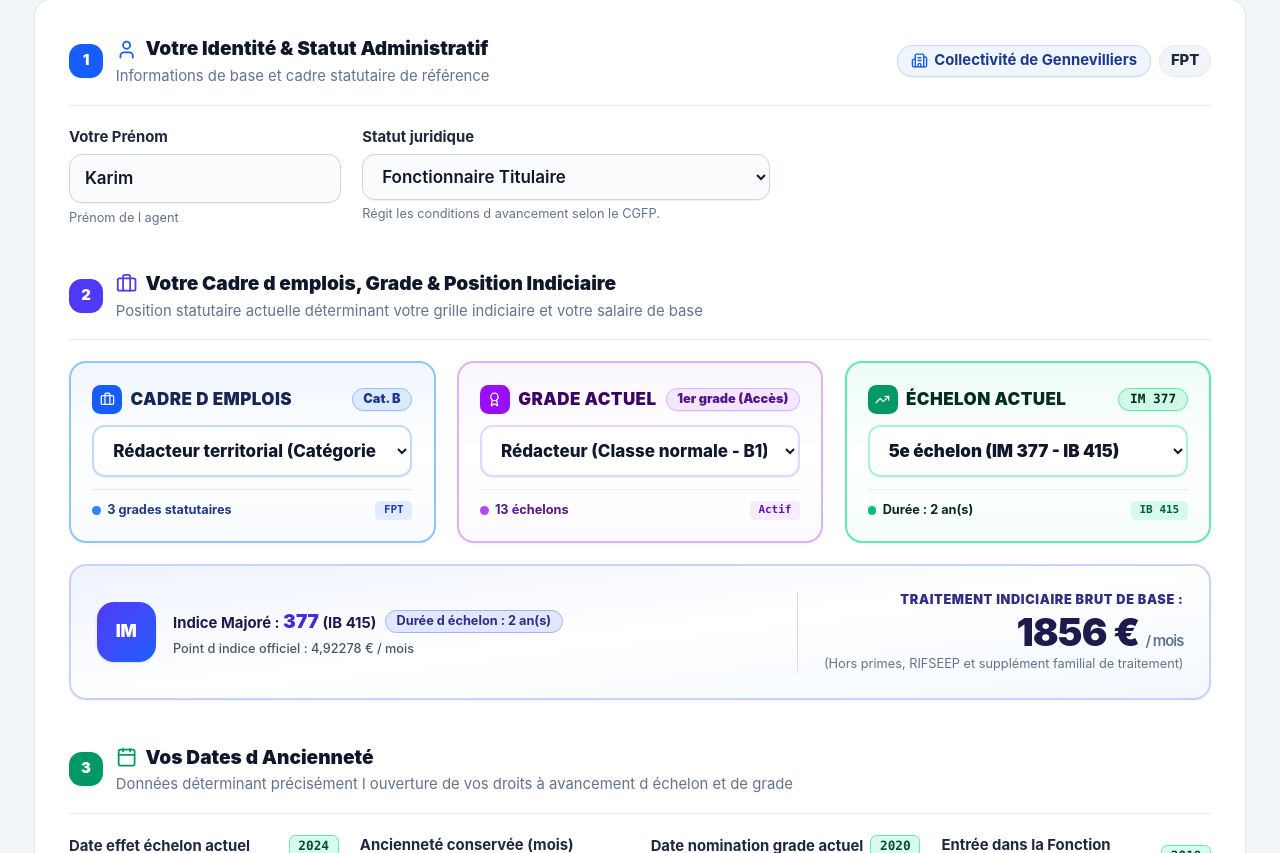
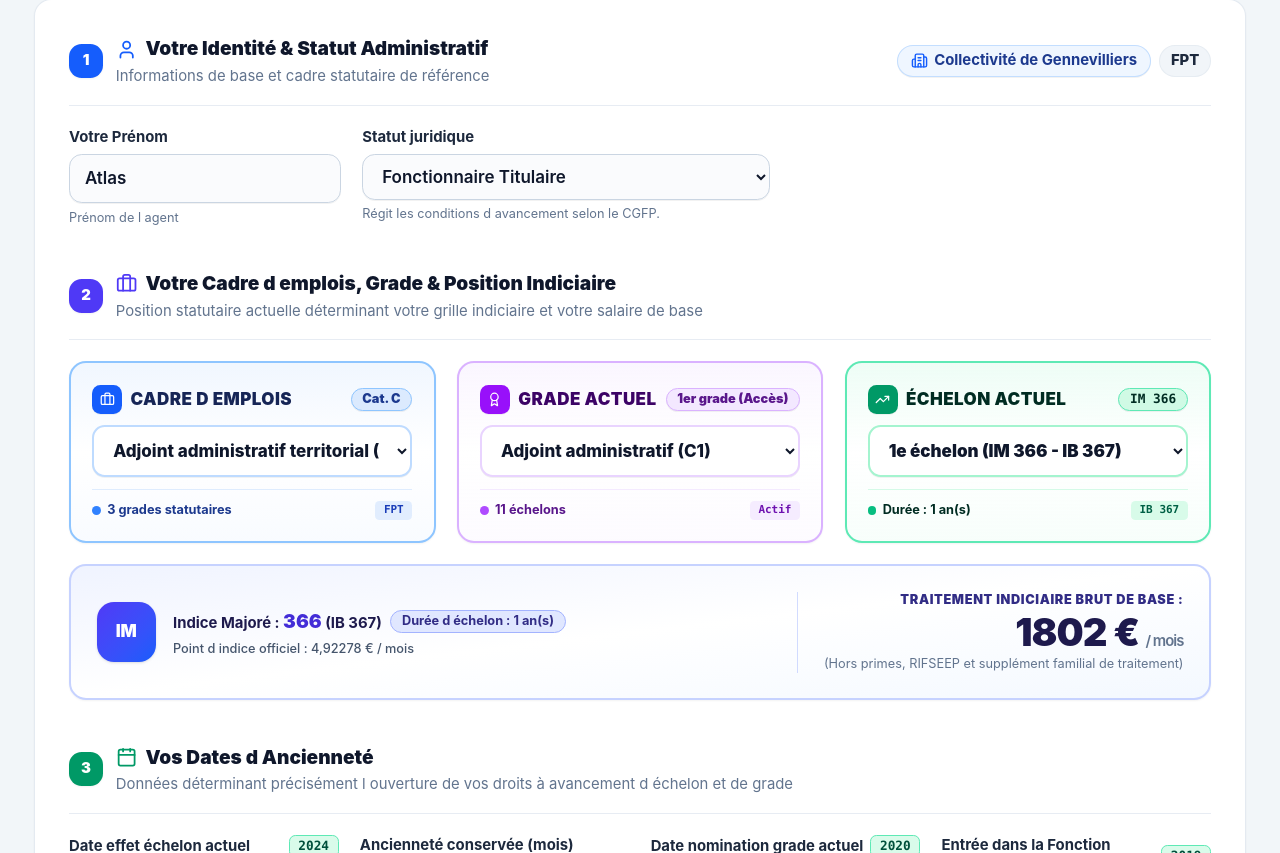
Before and after one commit to Nikkoola22/bolt, a React (Vite) app: page / in a window 1280 px wide. Shown: the part 498-1351 px from the top of the page. Built offline with nearby package versions, Linux system fonts and the light colour scheme.

Commit message:
feat: set default profile to Atlas with cadre d'emploi adjoint administratif

```diff
--- a/src/components/AgentIntakeView.tsx
+++ b/src/components/AgentIntakeView.tsx
@@ -216,7 +216,7 @@ export const AgentIntakeView: React.FC<AgentIntakeViewProps> = ({
                 type="text"
                 value={formData.prenom}
                 onChange={(e) => setFormData({ ...formData, prenom: e.target.value })}
-                placeholder="Ex: Sophie, Karim, Julie..."
+                placeholder="Ex: Atlas, Sophie, Karim..."
                 className="w-full bg-slate-50/70 border border-slate-300 rounded-xl px-3.5 py-2.5 text-slate-900 font-semibold text-sm sm:text-base focus:bg-white focus:ring-2 focus:ring-blue-500/20 focus:border-blue-500 transition-all shadow-2xs"
                 required
               />
--- a/src/data/gradesData.ts
+++ b/src/data/gradesData.ts
@@ -7,7 +7,7 @@ export const VALEUR_POINT_INDICE_MENSUEL = 4.92278;
 export const VALEUR_POINT_INDICE_ANNUEL = VALEUR_POINT_INDICE_MENSUEL * 12; // 59,07336 €
 export const INDICE_MINIMUM_TRAITEMENT_GARANTI = 366; // Minimum garanti SMIC Fonction Publique (au 01/01/2024)
 
-export const CADRES_EMPLOIS: CadreEmploiDefinition[] = [
+const CADRES_EMPLOIS_RAW: CadreEmploiDefinition[] = [
   {
     id: "redacteur_territorial",
     nom: "Rédacteur territorial",
@@ -1101,6 +1101,11 @@ export const CADRES_EMPLOIS: CadreEmploiDefinition[] = [
   }
 ];
 
+export const CADRES_EMPLOIS: CadreEmploiDefinition[] = [
+  CADRES_EMPLOIS_RAW.find(c => c.id === "adjoint_administratif")!,
+  ...CADRES_EMPLOIS_RAW.filter(c => c.id !== "adjoint_administratif")
+];
+
 export const MOTIFS_DISPONIBILITE = [
   {
     code: "convenance_personnelle_avec_activite",
--- a/src/data/presetProfiles.ts
+++ b/src/data/presetProfiles.ts
@@ -2,17 +2,17 @@ import type { ProfilAgent } from "../types/career";
 
 export const PROFILS_PREDEFINIS: ProfilAgent[] = [
   {
-    id: "karim_redacteur",
-    prenom: "Karim",
+    id: "atlas_adjoint",
+    prenom: "Atlas",
     matricule: "RH-78412",
     collectivite: "Collectivité de Gennevilliers",
     versant: "FPT",
     statut: "titulaire",
     dateEntreeFonctionPublique: "2019-01-01",
     dateNominationGradeActuel: "2020-01-01",
-    cadreEmploiId: "redacteur_territorial",
-    gradeId: "redacteur_classe_normale",
-    echelonActuel: 5,
+    cadreEmploiId: "adjoint_administratif",
+    gradeId: "adjoint_adm",
+    echelonActuel: 1,
     dateEffetEchelonActuel: "2024-03-01",
     ancienneteConserveeMois: 0,
     quotiteActuelle: 100,
```
